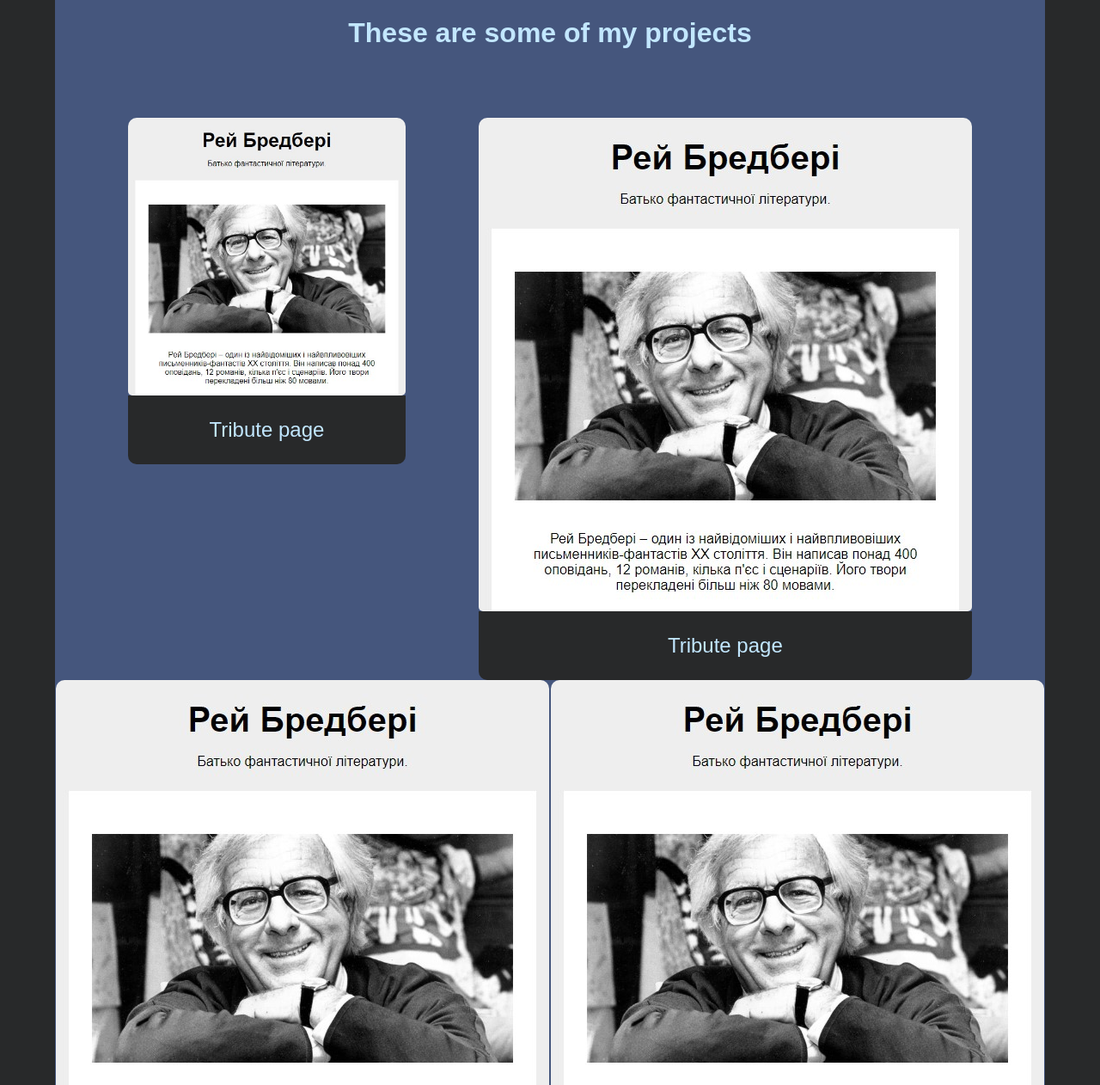
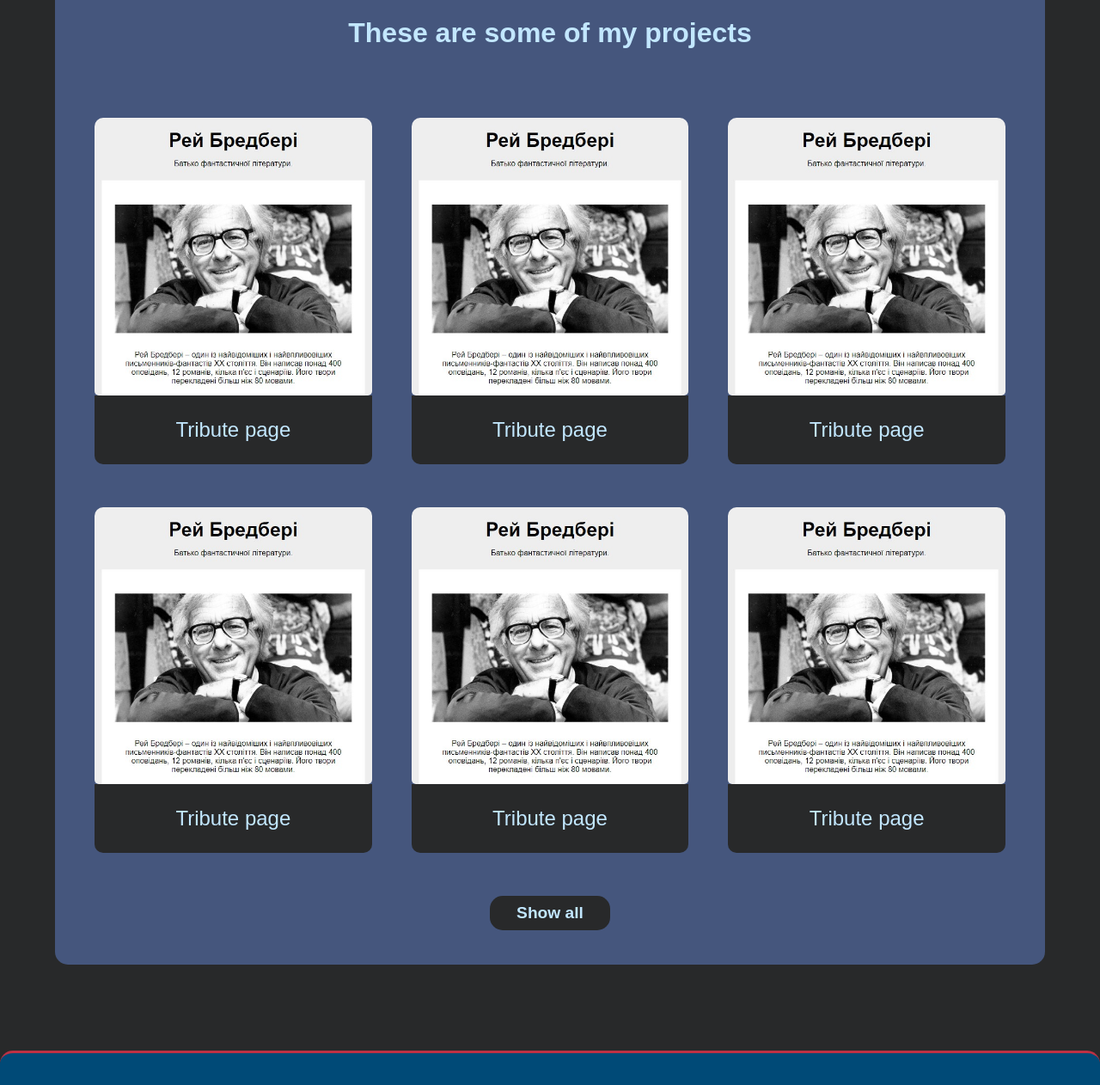
Before and after one commit to artve1986/Frecodecamp, a plain HTML site: page personal-portfolio/portfolio.html in a window 1280 px wide. Shown: the part 860-2122 px from the top of the page at 86% size. Drawn offline with Linux system fonts and the light colour scheme.

Commit message:
portfolio--fix

```diff
--- a/personal-portfolio/portfolio.html
+++ b/personal-portfolio/portfolio.html
@@ -37,7 +37,7 @@
               </a></div>
 
           </div>
-          <div class="project-card">
+          <div class="project-tile">
 
               <img class="project-img" src="Card_1.jpg" alt="pro">
               <div class="card-title"><a href='#' class="project-link" href="#">
@@ -45,7 +45,7 @@
               </a></div>
 
           </div>
-          <div class="project-card">
+          <div class="project-tile">
 
               <img class="project-img" src="Card_1.jpg" alt="pro">
               <div class="card-title"><a href='#' class="project-link" href="#">
@@ -53,7 +53,7 @@
               </a></div>
 
           </div>
-          <div class="project-card">
+          <div class="project-tile">
 
               <img class="project-img" src="Card_1.jpg" alt="pro">
               <div class="card-title"><a href='#' class="project-link" href="#">
@@ -61,7 +61,7 @@
               </a></div>
 
           </div>
-          <div class="project-card">
+          <div class="project-tile">
 
               <img class="project-img" src="Card_1.jpg" alt="pro">
               <div class="card-title"><a href='#' class="project-link" href="#">
@@ -69,7 +69,7 @@
               </a></div>
 
           </div>
-          <div class="project-card">
+          <div class="project-tile">
 
               <img class="project-img" src="Card_1.jpg" alt="pro">
               <div class="card-title"><a href='#' class="project-link" href="#">
--- a/personal-portfolio/styles.css
+++ b/personal-portfolio/styles.css
@@ -42,8 +42,6 @@ nav > ul {
 .nav-link:hover {
     color: #be3144;
 }
-
-
 
 #welcome-section {
     display: flex;
```
